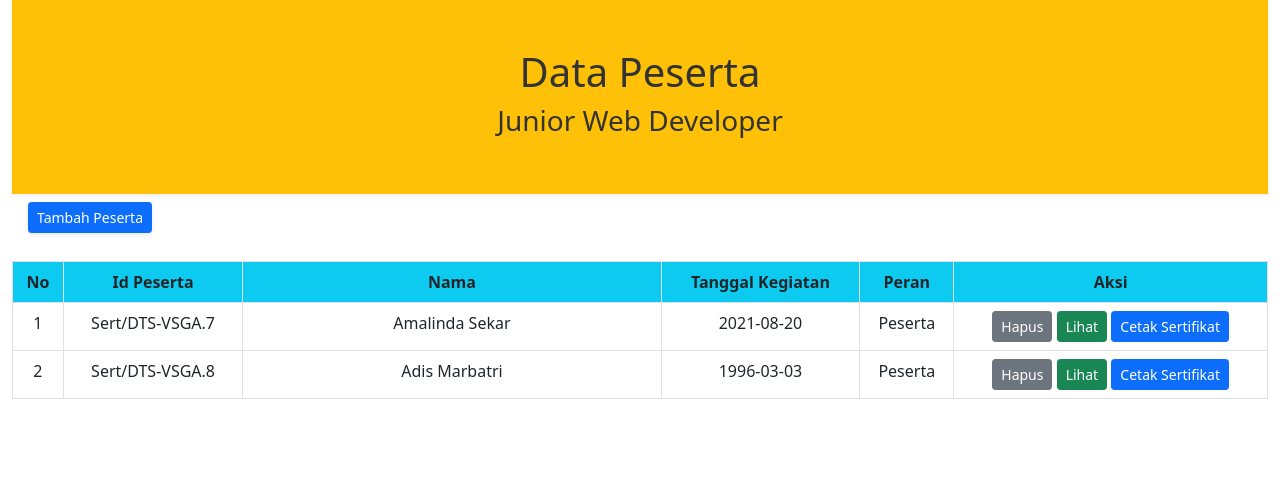
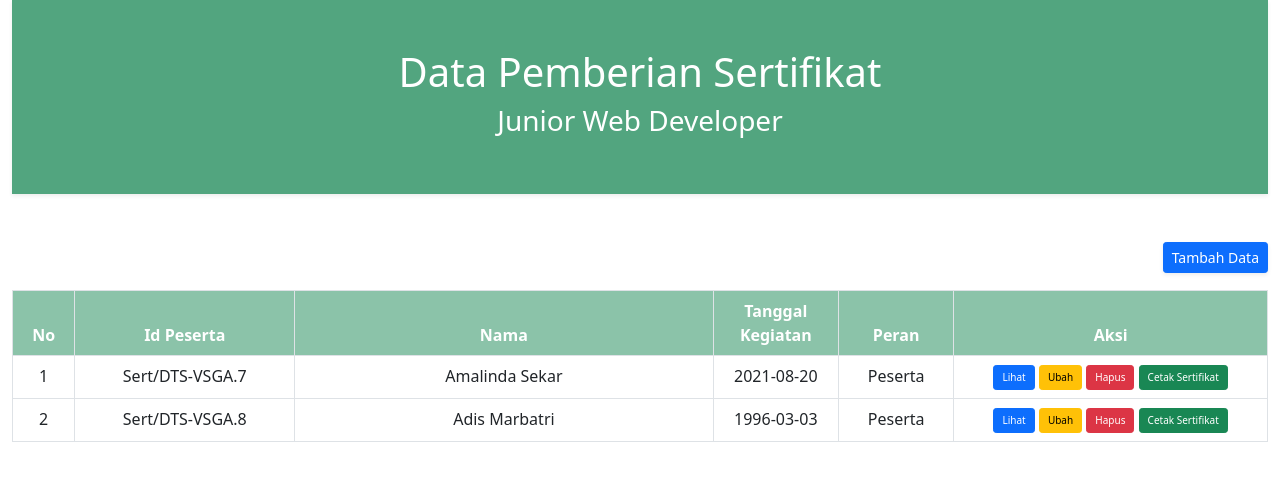
Before and after one commit to amallindask/team1, a PHP site: page /team1Final/index.php in a window 1280 px wide. Shown: the top 481 px of the page. Run offline with PHP 8.4, Linux system fonts and the light colour scheme; data comes from the database, SQL or seed files in the repository.

Commit message:
Update index

```diff
--- a/finalProject/team1Final/index.php
+++ b/finalProject/team1Final/index.php
@@ -1,4 +1,17 @@
-<?php
+<!doctype html>
+<html lang="en">
+  <head>
+    <!-- Required meta tags -->
+    <meta charset="utf-8">
+    <meta name="viewport" content="width=device-width, initial-scale=1">
+
+    <!-- Bootstrap CSS -->
+    <link href="https://cdn.jsdelivr.net/npm/bootstrap@5.1.0/dist/css/bootstrap.min.css" rel="stylesheet" integrity="sha384-KyZXEAg3QhqLMpG8r+8fhAXLRk2vvoC2f3B09zVXn8CA5QIVfZOJ3BCsw2P0p/We" crossorigin="anonymous">
+
+    <title>Pemberian Sertifikat | CRUD</title>
+  </head>
+  <body>
+    <?php
     // Menghubungkan ke database
         require 'koneksi.php';
 
@@ -6,31 +19,21 @@
         $peserta = mysqli_query($conn, "SELECT * FROM peserta");
         $tema    = mysqli_query($conn, "SELECT * FROM tema");
 
-?>
-<!DOCTYPE html>
-<html>
-    <head>
-        <meta name="viewport" content="width=device-width, initial-scale=1.0">
-        <link href="https://cdn.jsdelivr.net/npm/bootstrap@5.1.0/dist/css/bootstrap.min.css" rel="stylesheet" integrity="sha384-KyZXEAg3QhqLMpG8r+8fhAXLRk2vvoC2f3B09zVXn8CA5QIVfZOJ3BCsw2P0p/We" crossorigin="anonymous">
-        <title>Pemberian Sertifikat | CRUD</title>
-        <title></title>
-    </head>
-    <body style="--bs-body-color: #333;">
+    ?>
     <div class="container-fluid">
-        <div class="p-5 mb-2 bg-warning shadow-sm">
-            <h1 class="text-center">Data Peserta</h1>
+        <div class="p-5 mb-5 bg-success p-2 text-white bg-opacity-75 shadow-sm">
+            <h1 class="text-center" style="color: white;">Data Pemberian Sertifikat</h1>
             <div class="text-center" style="height: auto; --bs-bg-opacity: .6;">
             <?php foreach ($tema as $tm) : ?>
-            <h3><?= $tm['tema']; ?> </h3>
+            <h3 style="color: white;"><?= $tm['tema']; ?> </h3>
             <?php endforeach; ?>
             </div>
         </div>
-        <div class="mx-3">
-            <a class="btn btn-primary btn-sm shadow-sm" href="form_simpan.php">Tambah Peserta</a><br><br>
+        <div class="header">
+            <a class="btn btn-primary btn-sm shadow-sm" style="float: right;" href="form_simpan.php">Tambah Data</a><br><br>
         </div>
-        <div class="my-1">
         <table class="table table-bordered table-hover table-responsive text-center">
-            <thead class="bg-info">
+            <thead class="bg-success p-2 text-white bg-opacity-50">
             <tr>
                 <th>No</th>
                 <th>Id Peserta</th>
@@ -47,12 +50,13 @@
                 <td><?= $no; ?></td>
                 <td>Sert/DTS-VSGA.<?= $pst["id_peserta"]; ?></td>
                 <td><?= $pst["nama"]; ?></td>
-                <td><?= $pst["tgl_kegiatan"] ?></td>
+                <td style="width: 10%;"><?= $pst["tgl_kegiatan"] ?></td>
                 <td><?= $pst["peran"]; ?></td>
                 <td>
-                    <a class="btn btn-secondary btn-sm" href="hapus.php?id=<?= $pst['id_peserta']; ?>" onclick="return confirm('Anda yakin akan menghapus peserta ini?');">Hapus</a>
-                    <a class="btn btn-success btn-sm" href="lihat.php?id=<?= $pst['id_peserta']; ?>">Lihat</a>
-                    <a class="btn btn-primary btn-sm" href="cetak/cetak_sertifikat.php?id=<?= $pst['id_peserta']; ?>" target="_blank">Cetak Sertifikat</a>
+                    <a class="btn btn-primary btn-sm" style="font-size: 10px;" href="lihat.php?id=<?= $pst['id_peserta']; ?>">Lihat</a>
+                    <a class="btn btn-warning btn-sm" style="font-size: 10px;" href="ubah.php?id=<?= $pst['id_peserta']; ?>">Ubah</a>
+                     <a class="btn btn-danger btn-sm" style="font-size: 10px;" href="hapus.php?id=<?= $pst['id_peserta']; ?>" onclick="return confirm('Anda yakin akan menghapus peserta ini?');">Hapus</a>
+                    <a class="btn btn-success btn-sm" style="font-size: 10px;" href="cetak/cetak_sertifikat.php?id=<?= $pst['id_peserta']; ?>" target="_blank">Cetak Sertifikat</a>
                 </td>
             </tr>
             </tbody>
@@ -60,5 +64,7 @@
             <?php endforeach; ?>
         </table>
     </div>
-    </body>
+
+    <script src="https://cdn.jsdelivr.net/npm/bootstrap@5.1.0/dist/js/bootstrap.bundle.min.js" integrity="sha384-U1DAWAznBHeqEIlVSCgzq+c9gqGAJn5c/t99JyeKa9xxaYpSvHU5awsuZVVFIhvj" crossorigin="anonymous"></script>
+  </body>
 </html>
```
